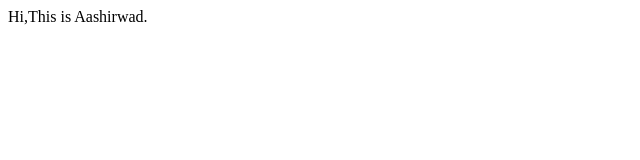
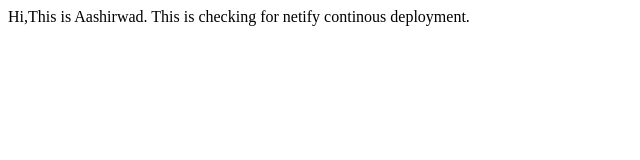
Before and after one commit to aashirwad01/aashirwad-site, a plain HTML site: page index.html in a window 1280 px wide. Shown: the whole page, without its empty margins (0-640 px from the left). Drawn offline with Linux system fonts and the light colour scheme.

Commit message:
refactor : basic changes

```diff
--- a/index.html
+++ b/index.html
@@ -8,6 +8,7 @@
 </head>
 <body>
     Hi,This is Aashirwad.
+    This is checking for netify continous deployment.
 
 </body>
 </html>
```
